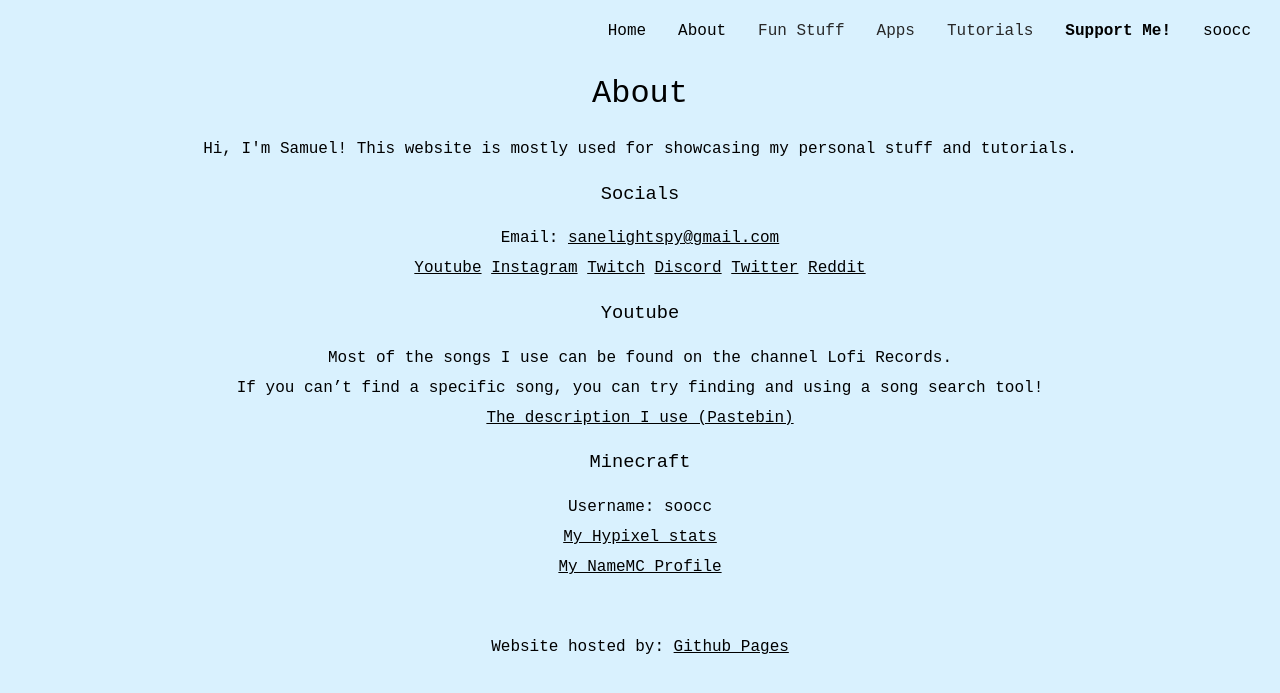
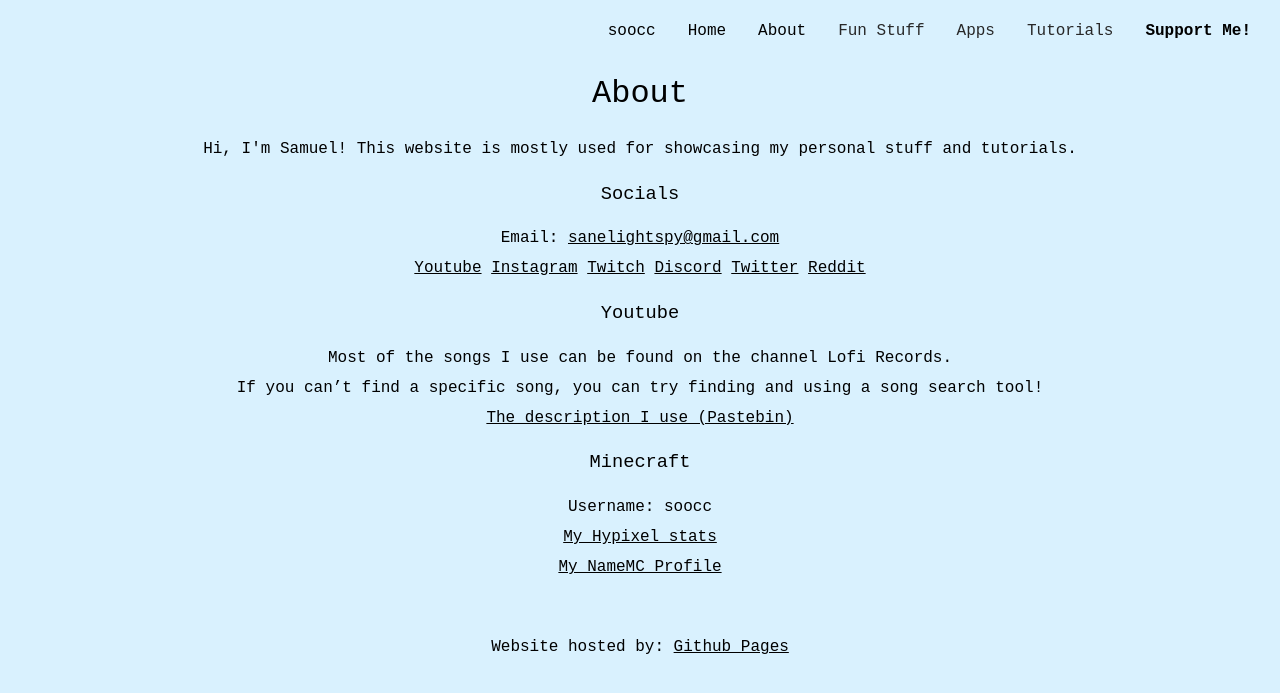
Before and after one commit to soocc/sooccsocks2, a Jekyll site: the page built from about.html, in a window 1280 px wide. Shown: the top 693 px of the page. Built offline with Jekyll 4.4.1, drawn with Linux system fonts in a browser that asks for light colours.

Commit message:
Update default.html

```diff
--- a/_layouts/default.html
+++ b/_layouts/default.html
@@ -7,8 +7,6 @@
   </head>
   <body>
     <div class="navbar">
-      <a class="navtitle" href="https://soocc.github.io">soocc</a>
-
       <a href="https://ko-fi.com/soocc"><strong>Support Me!</strong></a>
       <div class="dropdown">
         <button class="dropbtn">Tutorials
@@ -41,6 +39,8 @@
       </div>
       <a href="https://soocc.github.io/about">About</a>
       <a href="https://soocc.github.io">Home</a>
+
+      <a class="navtitle" href="https://soocc.github.io">soocc</a>
     </div>
 
     <main id="content" class="main-content" role="main">
```
